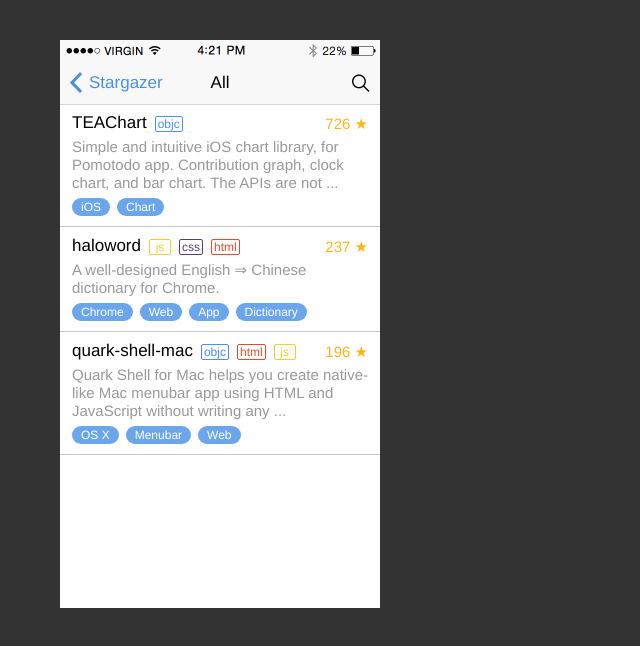
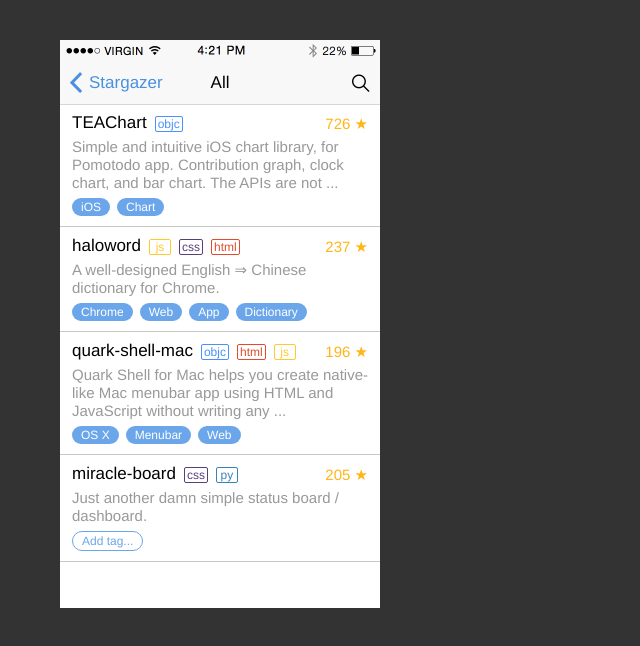
Before and after one commit to xhacker/Stargazer-iOS-prototype, a plain HTML site: page list.html in a window 1280 px wide. Shown: the whole page, without its empty margins (0-640 px from the left). Drawn offline with nearby package versions, Linux system fonts and the light colour scheme.

Commit message:
Add one row without tag in list.html.

```diff
--- a/list.html
+++ b/list.html
@@ -62,6 +62,18 @@
 					<li>Web</li>
 				</ul>
 			</li>
+			<li>
+				<div class="row clearfix">
+					<h2>miracle-board</h2>
+					<div class="language css">css</div>
+					<div class="language py">py</div>
+					<div class="stars">205 ★</div>
+				</div>
+				<p>Just another damn simple status board / dashboard.</p>
+				<ul class="tags clearfix">
+					<li class="add">Add tag...</li>
+				</ul>
+			</li>
 		</ul>
 		</a>
 	</div>
--- a/stylesheets/list.less
+++ b/stylesheets/list.less
@@ -39,6 +39,10 @@
 					border: 1px solid #E24C2D;
 					color: #E24C2D;
 				}
+				&.py {
+					border: 1px solid #3982B8;
+					color: #3982B8;
+				}
 			}
 			.stars {
 				float: right;
@@ -49,6 +53,12 @@
 		}
 		.tags {
 			margin-top: 6px;
+
+			.add {
+				border: 1px solid #6BA6EB;
+				color: #6BA6EB;
+				background-color: transparent;
+			}
 		}
 		p {
 			font-size: 15px;
```
